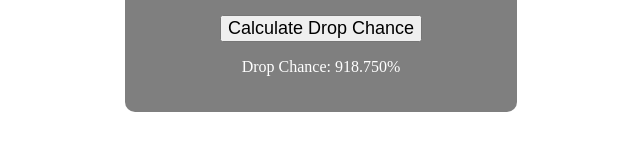
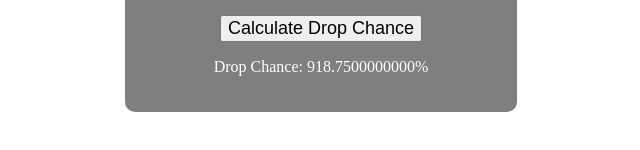
Before and after one commit to PlushHydra/plushhydra.user.io, a plain HTML site: page index.html in a window 1280 px wide. Both pictures are taken after typing "5", "5", "5" into the empty fields and a click on the button "Calculate Drop Chance". Shown: the part 220-370 px from the top of the page, 319-959 px from the left. Drawn offline with Linux system fonts and the light colour scheme.

Commit message:
Update index.html

```diff
--- a/index.html
+++ b/index.html
@@ -47,7 +47,7 @@
       }
 
       var dropChance = baseChance * (1 + (lootingLevel * 0.15)) * (1 + (magicFind / 100));
-      var percentage = (dropChance * 100).toFixed(3);
+      var percentage = (dropChance * 100).toFixed(10);
       document.getElementById("result").innerHTML = "Drop Chance: " + percentage + "%";
     }
   </script>
```
